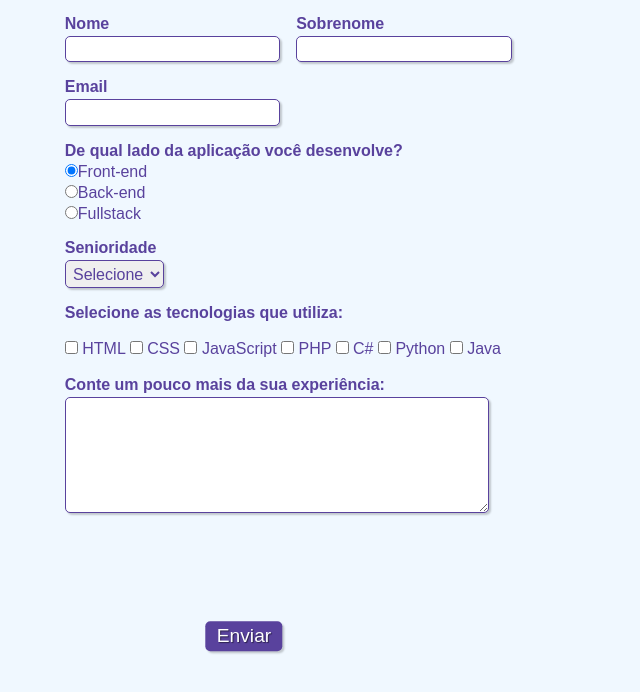
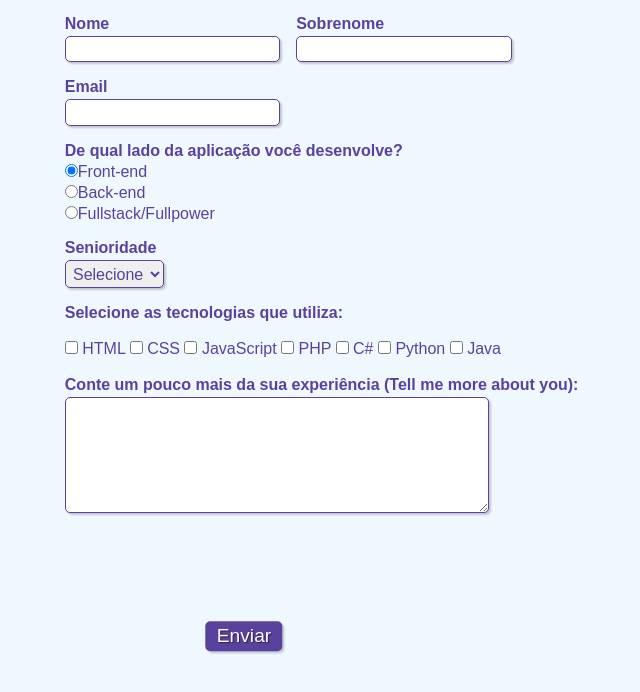
Before and after one commit to Nayara91/formulario-dev, a website: page public/index.html in a window 1280 px wide. Shown: the part 84-776 px from the top of the page, without its empty margins (396-1036 px from the left). Drawn offline with Linux system fonts and the light colour scheme.

Commit message:
teste 16-12 de branch

```diff
--- a/public/index.html
+++ b/public/index.html
@@ -10,7 +10,7 @@
         <link rel="stylesheet" type="text/css" href="style.css" media="screen">
 
         <!-- Título da página (aparece na aba) -->
-        <title>Cadastro Vader</title>
+        <title>CadastroVader</title>
     </head>
 
     <body>
@@ -55,7 +55,7 @@
                     <input type="radio" name="devweb" value="backend">Back-end
                 </label>
                 <label>
-                    <input type="radio" name="devweb" value="fullstack">Fullstack
+                    <input type="radio" name="devweb" value="fullstack">Fullstack/Fullpower
                 </label>
             </div>
 
@@ -94,7 +94,7 @@
             <!-- Caixa de texto -->
             <div class="campo">
                 <br>
-                <label for="experiencia"><strong>Conte um pouco mais da sua experiência: </strong></label>
+                <label for="experiencia"><strong>Conte um pouco mais da sua experiência (Tell me more about you): </strong></label>
                 <textarea rows="6" style="width: 26em" id="experiencia" name="experiencia"></textarea>
             </div>
 
```
